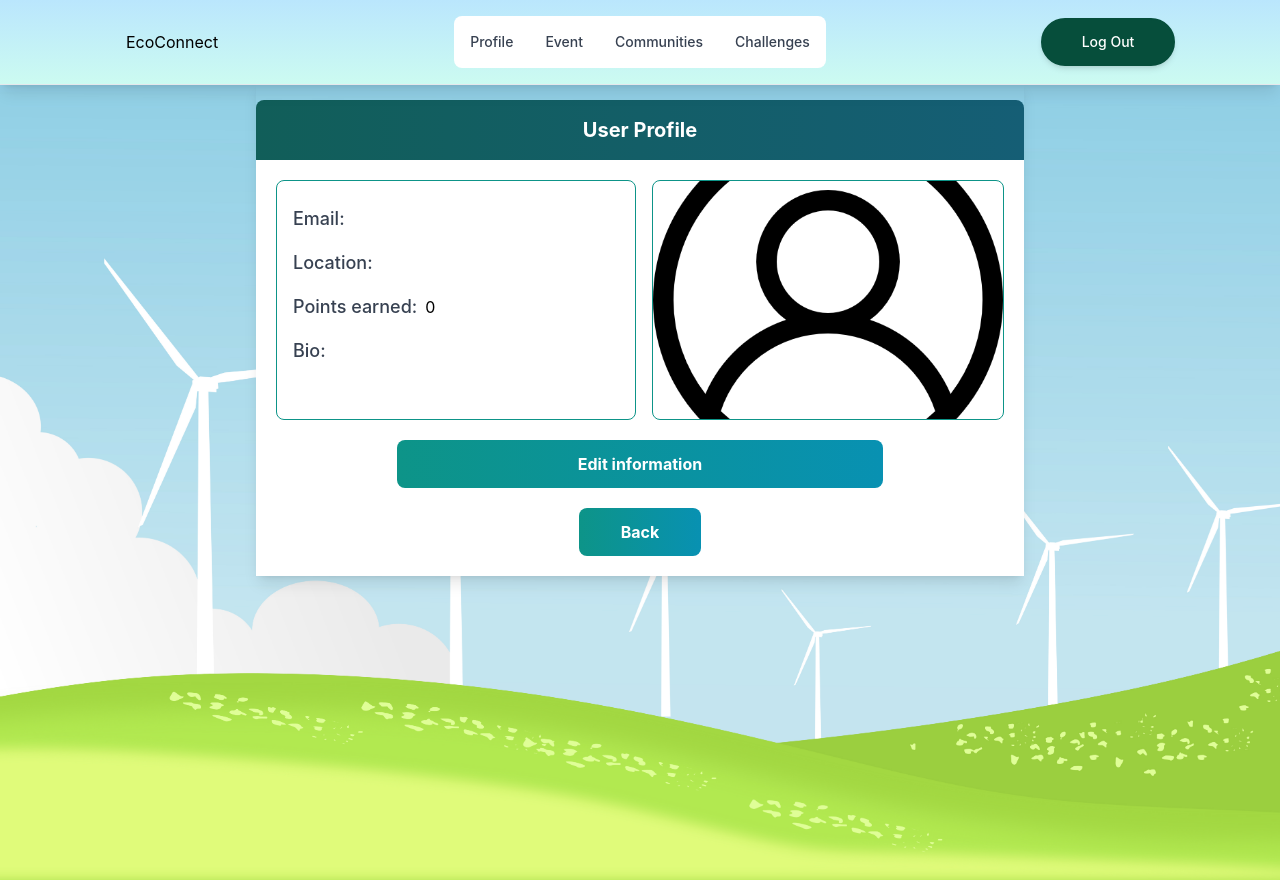
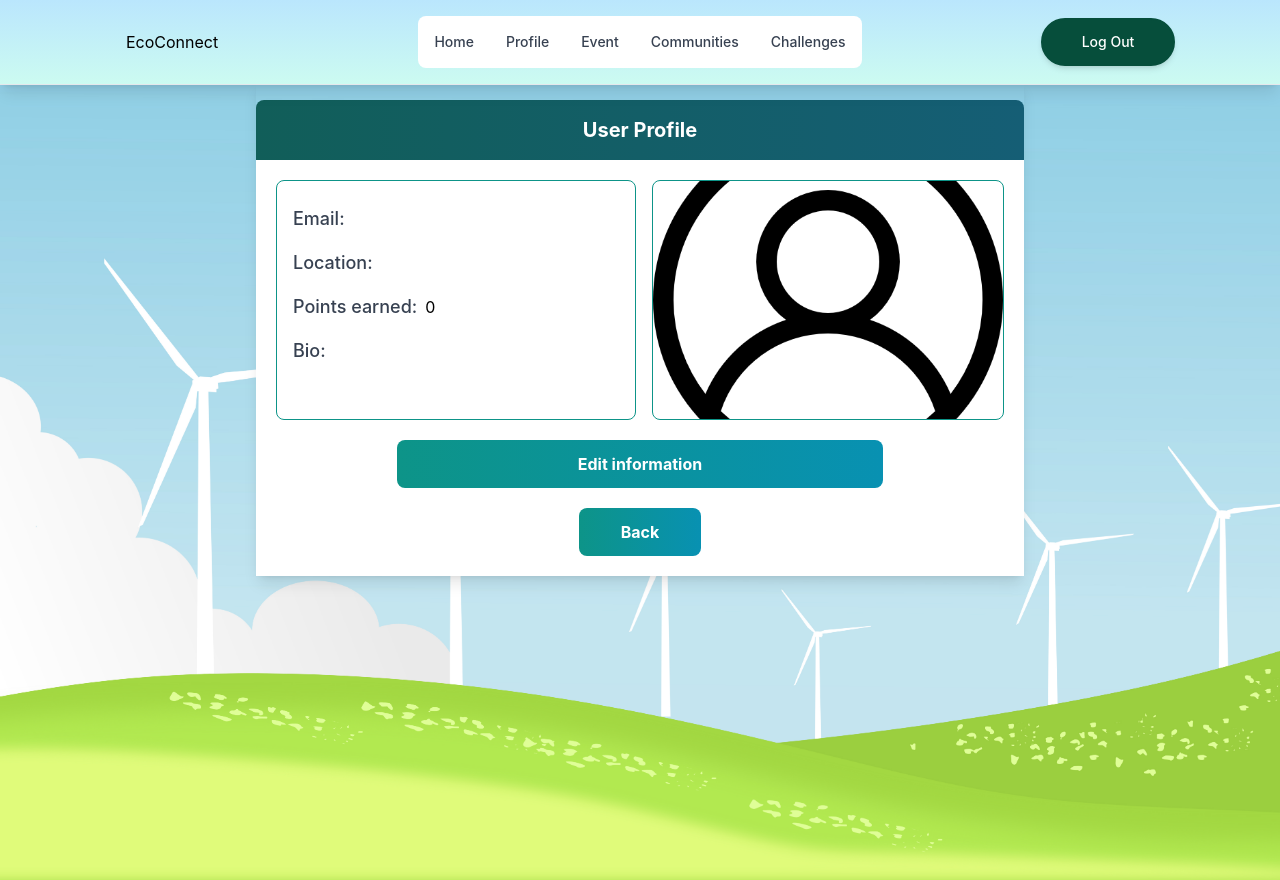
Before and after one commit to HasnainKabir-repos/EcoConnect, a React (Create React App) app in the folder frontend/: page /editprofile in a window 1280 px wide. Built offline with nearby package versions, Linux system fonts and the light colour scheme; a web font is replaced by a local one.

Commit message:
topbar-002

```diff
--- a/frontend/src/components/TopBar/index.jsx
+++ b/frontend/src/components/TopBar/index.jsx
@@ -19,6 +19,16 @@ const TopBar = () =>{
                     <div className="center flex w-1/2 h-full items-center justify-center">
                         <div className="items-center justify-between hidden w-full md:flex md:w-auto md:order-1">
                             <ul className="flex flex-col p-4 mt-4 border border-gray-100 rounded-lg bg-inherit md:flex-row md:space-x-8 md:mt-0 md:text-sm md:font-medium md:border-0 md:bg-white">
+                                <li>
+                                    <Link
+                                        to="/"
+                                        className={`block py-2 pl-3 pr-4 rounded text-sm ${
+                                        location.pathname === "/"
+                                            ? "text-blue-700"
+                                            : "text-gray-700"
+                                        } hover:bg-blue-700 hover:text-white md:hover:bg-transparent md:hover:text-blue-700 md:p-0`}
+                                    >Home</Link>
+                                </li>
                                 <li>
                                     <Link
                                         to="/profile"
```
